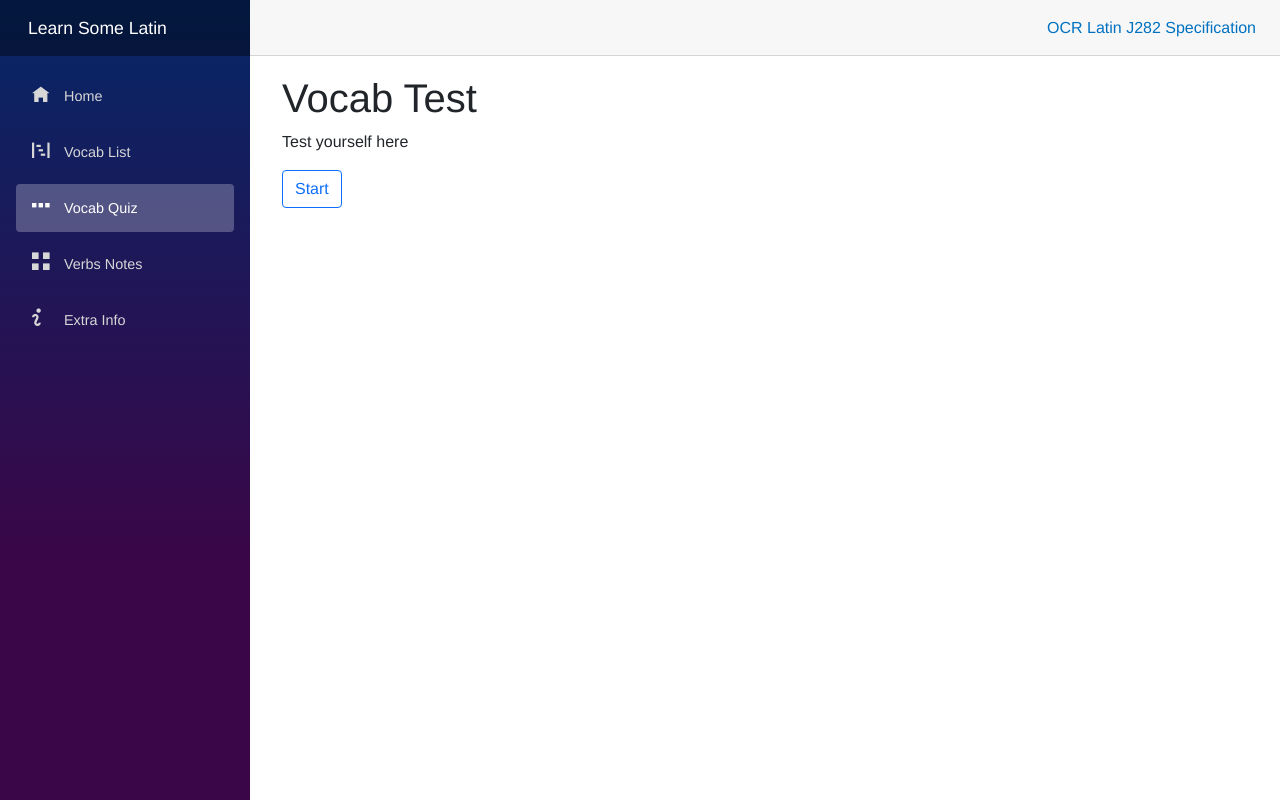
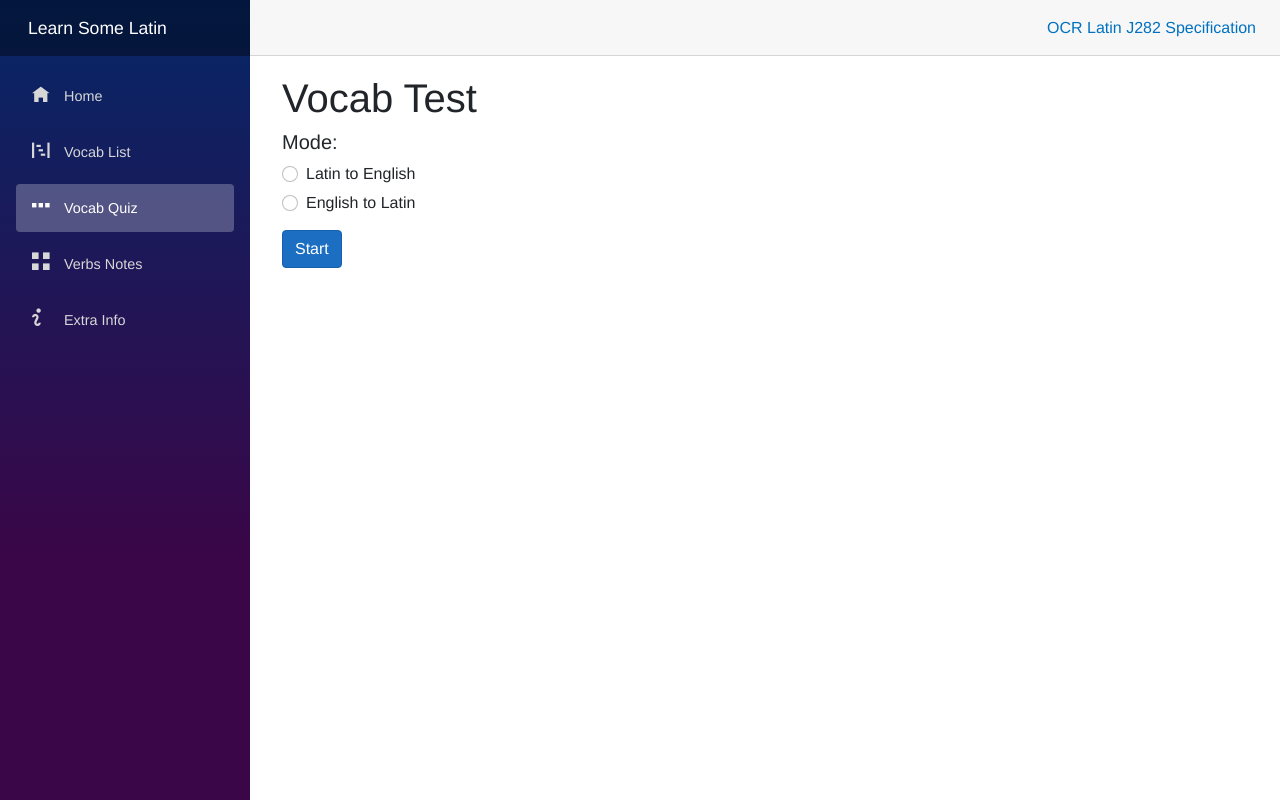
Before and after one commit to ThatJammyDodger/LatinSite, an ASP.NET Core app: page /vocab-test in a window 1280 px wide. Run offline with ASP.NET Core 8, Linux system fonts and the light colour scheme; style sheets or scripts are compiled from the project's sources.

Commit message:
added english to latin function on vocabtest page

```diff
--- a/Pages/VocabTest.razor
+++ b/Pages/VocabTest.razor
@@ -22,7 +22,6 @@
 <PageTitle>Vocab Test</PageTitle>
 
 <h1>Vocab Test</h1>
-<p>Test yourself here</p>
 
 
 @if (words == null)
@@ -32,6 +31,7 @@
 else
 {
     <Animate Animation="Animations.FadeLeft" Easing="Easings.EaseOutQuad" Duration="TimeSpan.FromSeconds(1)">
+
         @foreach(any_word x in words)
         {
             string[] temp = x.In_Latin.Split(",");
@@ -41,10 +41,26 @@ else
             }
         }
 
+        <EditForm Model="selectMode" OnValidSubmit="Start">
             <div style="display: @(InPlay ? "none" : "block"); margin-bottom:10px">
-        <button class="btn btn-outline-primary"  @onclick="Start">Start</button>
+                <h5>Mode:</h5>
+                <h6 style="color: red; display: @(selectMode.Success||selectMode.Mode!=null ? "none" : "block")">Please select an option</h6>
+
+                <div class="form-check">
+                    <InputRadioGroup @bind-Value="selectMode.Mode">
+                        @foreach(string x in modes)
+                        {
+                            <div style="margin-bottom: 5px">
+                                <InputRadio id="@x" class="form-check-input" Value="@x" />
+                                <label class="form-check-label" for="@x">@x</label>
+                                <br/>
                             </div>
-
+                        }
+                    </InputRadioGroup>
+                </div>
+                <button style="margin-top: 10px" class="btn btn-primary" type="submit">Start</button>
+            </div>
+        </EditForm>
 
 
 
@@ -65,31 +81,48 @@ else
 
 
             <h5>Score: @questions_right/@questions_asked</h5>
+
+            <br />
+
+            @if(selectMode.Mode=="English to Latin")
+            {
+                <p>Note: enter the first principle part for verbs and the nom. sing. for most nouns.</p>
+            }
+            else
+            {
+                <p>Note: enter the meaning of the verbs on their own. E.g. for 'moveo', write 'move', not 'to move'.</p>
+            }
         </div>
     </Animate>
+
 }
 
 
 
 @code {
-    private string vocab_list = "";
+    public Random rnd = new Random();
+    private int randNum = 0;
 
-    public Random rnd = new Random();
     private string? enteredValue;
     private string? testWord;
     private List<string> testWordAnswer = new List<string>();
-    private int randNum = 0;
+
     private bool InPlay = false;
+    mode selectMode = new mode();
+    private string[] modes = { "Latin to English", "English to Latin" };
+
     private bool Q_Asked = false;
     private bool Q_Answered = false;
-    private any_word[]? words;
     private string? imgSource = @"images/null.png";
+    private string correction = "";
+
     private int questions_asked = 0;
     private int questions_right = 0;
-    private string correction = "";
+
     private List<string>? all_latin_words = new List<string>();
-
-    private char[] forbidden_chars = { '.',',','/','?',';','#','!','-'};
+    private any_word[]? words;
+    private any_word[]? RVL;
+    private char[] forbidden_chars = { '.',',','/','?',';','#','!','-','[',']','\''};
 
     private string remove_chars(string x)
     {
@@ -101,15 +134,25 @@ else
     protected override async Task OnInitializedAsync()
     {
         words = await Http.GetFromJsonAsync<any_word[]>("data/anywords_latin.json");
+        RVL = await Http.GetFromJsonAsync<any_word[]>("data/RVL_latin.json");
     }
 
     private void Start()
     {
+        if (selectMode.Mode != null)
+        {
+            selectMode.Success = true;
             if (!InPlay)
             {
                 NextWord();
                 InPlay = true;
             }
+        }
+        else
+        {
+            selectMode.Success = false;
+        }
+
     }
 
     private void NextWord()
@@ -117,9 +160,20 @@ else
         questions_asked++;
         Q_Answered = false;
         resultAnim("0");
+
+        if (selectMode.Mode=="English to Latin")
+        {
+            randNum = rnd.Next(0, RVL.Length);
+            testWord = RVL[randNum].In_English;
+            testWordAnswer = new List<string>(RVL[randNum].In_Latin.Split(','));
+        }
+        else if (selectMode.Mode=="Latin to English")
+        {
             randNum = rnd.Next(0, words.Length);
             testWord = words[randNum].In_Latin;
             testWordAnswer = new List<string>(words[randNum].In_English.Split(','));
+        }
+
         //correction = String.Empty;
     }
 
@@ -154,7 +208,15 @@ else
                 else
                 {
                     resultAnim("incorrect");
+                    if (selectMode.Mode=="English to Latin")
+                    {
+                        correction = $"Correct: {RVL[randNum].In_Latin}";
+                    }
+                    else if (selectMode.Mode=="Latin to English")
+                    {
                         correction = $"Correct: {words[randNum].In_English}";
+                    }
+
 
                 }
             }
@@ -175,7 +237,11 @@ else
     }
 
 
-
+    public class mode
+    {
+        public string? Mode { get; set; }
+        public bool Success { get; set; } = true;
+    }
 
     public class any_word
     {
--- a/wwwroot/data/RVL_latin.json
+++ b/wwwroot/data/RVL_latin.json
@@ -365,7 +365,7 @@
   },
   {
     "In_Latin": "-que",
-    "In_English": "and"
+    "In_English": "and (as suffix)"
   },
   {
     "In_Latin": "regina",
@@ -373,7 +373,7 @@
   },
   {
     "In_Latin": "regnum",
-    "In_English": "knigdom"
+    "In_English": "kingdom"
   },
   {
     "In_Latin": "rego",
--- a/wwwroot/index.html
+++ b/wwwroot/index.html
@@ -17,9 +17,8 @@
 
 <body>
     <div id="app">
-        <p>Loading...</p>
+        <h5 style="margin-top: 10px; margin-left: 10px;">Loading...</h5>
         <div class="div">
-
             <div class="loader"></div>
 
         </div>
```
Also changed, not shown: index.html (deleted, +0 -30 lines). Lines whose indentation alone changed are shown as unchanged.
